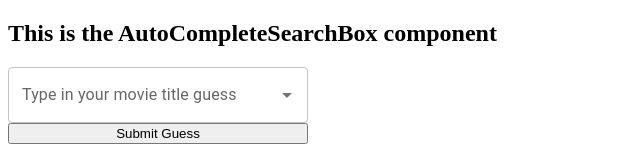
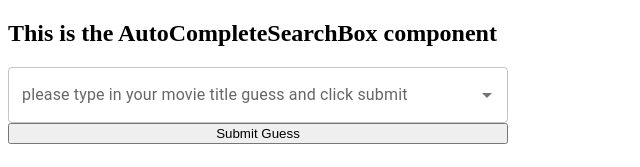
Before and after one commit to alexgjohn/BASS-js-group-project, a React (Create React App) app: page / in a window 1280 px wide. Shown: the top 167 px of the page, without its empty margins (0-640 px from the left). Built offline with nearby package versions, Linux system fonts and the light colour scheme; no server answers.

Commit message:
guess attempts appearing and functions added

```diff
--- a/package.json
+++ b/package.json
@@ -3,7 +3,6 @@
   "version": "0.1.0",
   "private": true,
   "dependencies": {
-    "@emotion/react": "^11.11.0",
     "@emotion/styled": "^11.11.0",
     "@mui/material": "^5.13.3",
     "@testing-library/jest-dom": "^5.16.5",
--- a/src/App.js
+++ b/src/App.js
@@ -1,5 +1,5 @@
 // state
-import React, {useState} from 'react';
+import React, {useState, useEffect} from 'react';
 // material ui lib
 // everything needs to be wrapped around ThemeProvider
 // import { createTheme, ThemeProvider } from '@mui/material/styles';
@@ -16,36 +16,43 @@ const [movieTitleResults, setMovieTitleResults] = useState([]);
 // state for the guesses, plural!
 const [guesses, setGuesses] = useState([]);
 
-// handle guess function (for our group app I think maybe putting it in MovieForm instead of App.js)
-const handleGuessSubmit = () => {
+// state for when an option is chosen from the autofill thing
+const [selectedOption, setSelectedOption] = useState(null);
+
+// useEffect for API so only renders once but not repeatedly
+useEffect(() => {
+  // fetch('http://www.boredapi.com/api/activity?type=recreational') - tried this but wasn't suited
+  fetch('https://www.balldontlie.io/api/v1/players')
+      .then((response) => response.json())
+      .then((json) => setMovieTitleResults(json.data))
+}, [])
+// testing to see if the data is accessible out with there ^
+console.log(movieTitleResults)
+
+// handle guess submit func
+const handleGuessSubmit = (selectedOption) => {
   if (selectedOption) {
     setGuesses((prevGuesses) => [...prevGuesses, selectedOption]);
     setSelectedOption(null);
   }
 };
 
-// state for when an option is chosen from the autofill thing
-const [selectedOption, setSelectedOption] = useState(null);
-
 
 // need to create a theme so the ThemeProvider breaks (I think ThemeProvider is like a container)
 const theme = createTheme();
 
-
   return (
 
     <ThemeProvider theme={theme}>
-    <div className="App">
-    {/* search bar is in AutoCompleteSearchBox obvs, movie results passed as props */}
-    <AutoCompleteSearchBox movieTitleResults={movieTitleResults} setMovieTitleResults={setMovieTitleResults}
-      selectedOption={selectedOption} onSelectedOptionChange={setSelectedOption}
-      onGuessSubmit={handleGuessSubmit}
-    />
-        {/* guesses comp goes here, guesses passed as props */}
-    <GuessesAttempted guesses={guesses} setGuesses={setGuesses} handleGuessSubmit={handleGuessSubmit}/>
-
-
-    </div>
+      <div className="App">
+        <AutoCompleteSearchBox
+          movieTitleResults={movieTitleResults}
+          selectedOption={selectedOption}
+          setSelectedOption={setSelectedOption}
+          onGuessSubmit={handleGuessSubmit}
+        />
+        <GuessesAttempted guesses={guesses} />
+      </div>
     </ThemeProvider>
   );
 }
--- a/src/components/AutoCompleteSearchBox.js
+++ b/src/components/AutoCompleteSearchBox.js
@@ -9,60 +9,50 @@ import { Box } from '@mui/system';
 // import { createTheme, ThemeProvider } from '@mui/material/styles';
 import { createTheme, ThemeProvider } from '@mui/system';
 
-
-
-// I need to pass in state as a prop here
-const AutoCompleteSearchBox = ({ movieTitleResults, setMovieTitleResults, handleGuessSubmit}) => {
-
-    useEffect(() => {
-        // fetch('http://www.boredapi.com/api/activity?type=recreational') - tried this but wasn't suited
-        fetch('https://www.balldontlie.io/api/v1/players')
-            .then((response) => response.json())
-            .then((json) => setMovieTitleResults(json.data))
-    }, [])
-    // testing to see if the data is accessible out with there ^
-    console.log(movieTitleResults)
+// I need to pass in state as a prop here movie title, when selected, set selected func
+const AutoCompleteSearchBox = ({ movieTitleResults, selectedOption, setSelectedOption, onGuessSubmit }) => {
+    const handleSubmit = (event) => {
+        event.preventDefault();
+        onGuessSubmit(selectedOption);
+    };
 
     return (
-        <>
-        <h2>This is the AutoCompleteSearchBox component</h2>
-        <form>
-            <Stack sx={{ width: 300 }}>
+    <>
+    <h2>This is the AutoCompleteSearchBox component</h2>
+        <form onSubmit={handleSubmit}>
+        <Stack sx={{ width: 500 }}>
             <Autocomplete
-                id="names_demo"
-
+                id="autocomplete"
                 // getOptionLabel() is how the individual label will be displayed
-                getOptionLabel={(movieTitleResults) =>
-                `${movieTitleResults.first_name} ${movieTitleResults.last_name}`
-                }
+                getOptionLabel={(option) => `${option.first_name} ${option.last_name}`}
                 // options is just to display all of the options available (for example, if we had Home Alone and then Home Alone 2, if someone typed 'Home' then they'd come up)
                 options={movieTitleResults}
-                sx={{ width: 300 }}
+                sx={{ width: 500 }}
+                // styles but this isn't necessary as we could do CSS separately like using styled components maybe
+                isOptionEqualToValue={(option, value) => option.id === value.id}
+                // this is to only show one option if the value matches something so if it was Home Alone 2, the other Home Alone movies wouldn't show in the dropdown autocomplete
 
-                // styles but this isn't necessary as we could do CSS separately like using styled components maybe
-                isOptionEqualToValue={(option, value) =>
-                // this is to only show one option if the value matches something so if it was Home Alone 2, the other Home Alone movies wouldn't show in the dropdown autocomplete
-                option.first_name === value.first_name
-                }
                 // if they type a movie title that's not in the API then it's just a message that can say no movie found or something in the dropdown
-                noOptionsText={'no movies we hold match with what you have typed in'}
-
+                noOptionsText='sorry pal, nothing matches what you have typed in'
+                value={selectedOption}
+                onChange={(event, newValue) => setSelectedOption(newValue)}
                 // renders the options on the page
-                renderOptions={(props, movieTitleResults) => (
+                renderOption={(props, option) => (
                     // the box is gonna be seen as an li item so it'll appear in a box
                     // key here ensures every li tag or 'box' has a unique id associated with it
                     // props is here so that one item from the dropdown can be clicked and can be used for some other component maybe
-                    <Box component='li' {...props} key={movieTitleResults.id}>
-                        {movieTitleResults.first_name} {movieTitleResults.last_name}
+                    <Box component="li" {...props} onClick={() => setSelectedOption(option)}>
+                                {`${option.first_name} ${option.last_name}`}
                     </Box>
-                )}
-
-                renderInput={(params) => <TextField {...params} label="Type in your movie title guess"/>}
-
-                />
-                {/* this is the onClick so button so when they've typed something it moves their answer to the guesses attempted, maybe on click on the input could also work */}
-                <button onClick={handleGuessSubmit}>Submit Guess</button>
-            </Stack>
+                    )}
+                    // was unsure about this so read about it
+                    //
+                renderInput={(params) => (<TextField {...params} label="please type in your movie title guess and click submit"
+                            />
+                        )}
+                    />
+                    <button type="submit">Submit Guess</button>
+                </Stack>
             </form>
         </>
     );
--- a/src/components/GuessesAttempted.js
+++ b/src/components/GuessesAttempted.js
@@ -1,16 +1,16 @@
 import React from 'react';
 
-const GuessesAttemptedList = ({ guesses}) => {
+const GuessesAttempted = ({ guesses}) => {
     return (
         <div>
             <h2>Guesses you've made so far:</h2>
             <ul>
                 {guesses.map((guess, index) => (
-                    <li key={index}>{guess}</li>
+                    <li key={index}>{guess.first_name} {guess.last_name}</li>
                 ))}
             </ul>
         </div>
     );
 };
 
-export default GuessesAttemptedList;
+export default GuessesAttempted;
```
Also changed, not shown: 1 other file (tests, documents, lock files or other folders).
